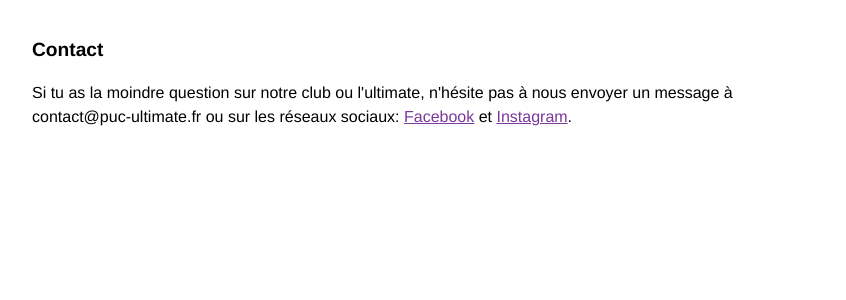
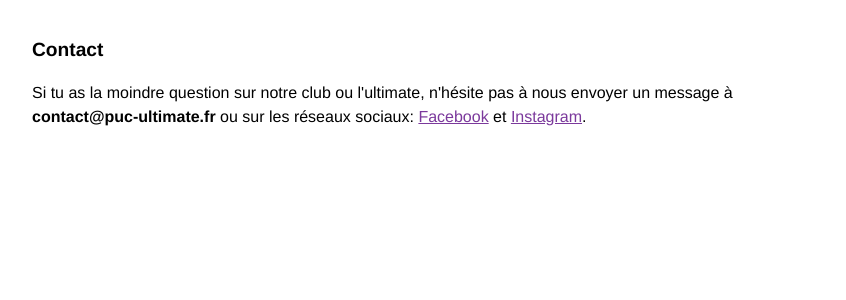
Before and after one commit to ahouhpuc/ahouhpuc.github.io, a Jekyll site: the page built from privacy.markdown, in a window 1280 px wide. Shown: the part 225-525 px from the top of the page, without its empty margins (208-1054 px from the left). Built offline with Jekyll 4.4.1, drawn with Linux system fonts in a browser that asks for light colours.

```diff
--- a/_includes/contact.fr.html
+++ b/_includes/contact.fr.html
@@ -1,2 +1,2 @@
 <h2>Contact</h2>
-<p>Si tu as la moindre question sur notre club ou l'ultimate, n'hésite pas à nous envoyer un message à contact@puc-ultimate.fr ou sur les réseaux sociaux: <a href="https://www.facebook.com/pucultimate/" target="_blank" rel="noreferrer noopener">Facebook</a> et <a href="https://www.instagram.com/puc_ultimate/" target="_blank" rel="noreferrer noopener">Instagram</a>.</p>
+<p>Si tu as la moindre question sur notre club ou l'ultimate, n'hésite pas à nous envoyer un message à <b>contact@puc-ultimate.fr</b> ou sur les réseaux sociaux: <a href="https://www.facebook.com/pucultimate/" target="_blank" rel="noreferrer noopener">Facebook</a> et <a href="https://www.instagram.com/puc_ultimate/" target="_blank" rel="noreferrer noopener">Instagram</a>.</p>
```
